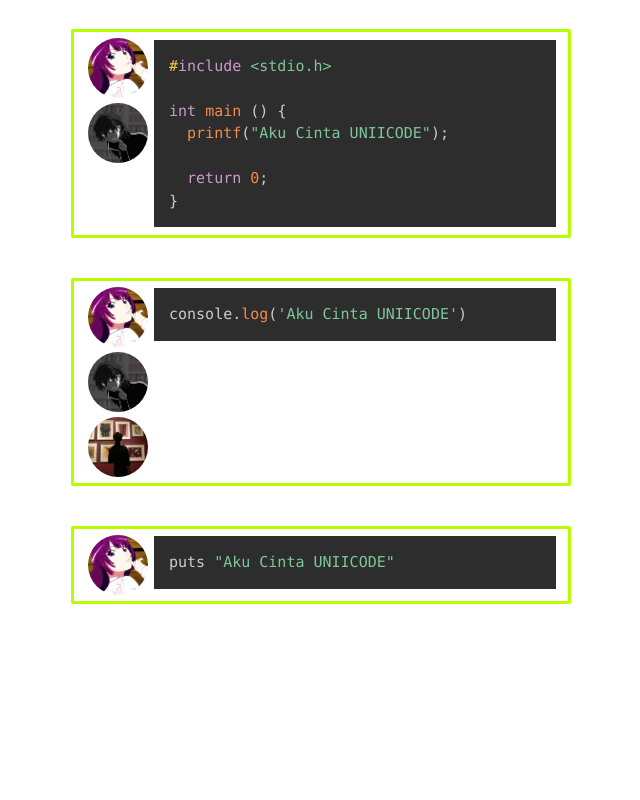
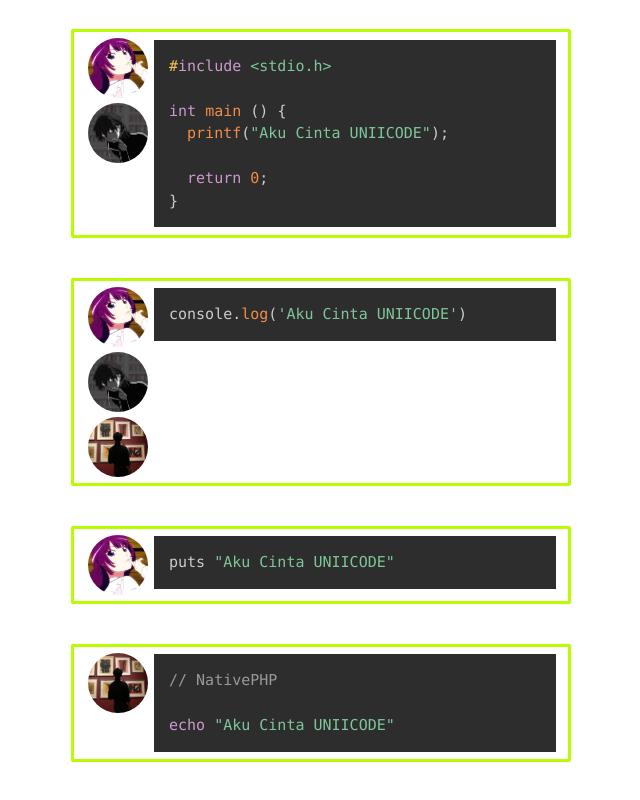
Before and after one commit to hawariMuflihMunte/uniicode-birthday, a Vue app: page / in a window 1280 px wide. Shown: the part 268-1068 px from the top of the page, without its empty margins (319-959 px from the left). Before the commit the page ends 962 px from the top, so only its background shows below. Built offline with nearby package versions, Linux system fonts and the light colour scheme.

Commit message:
Add person: Galih[PHP]

```diff
--- a/src/App.vue
+++ b/src/App.vue
@@ -54,6 +54,13 @@ const codes = {
     return `main :: IO()
     main = putStrLn "Aku Cinta UNIICODE"
     `.trim();
+  },
+  php: () => {
+    return `
+      // NativePHP
+
+      echo "Aku Cinta UNIICODE"
+    `.trim();
   }
 };
 </script>
@@ -89,6 +96,14 @@ const codes = {
         </section>
         <CodeBlock language="ruby">
           {{ codes.ruby() }}
+        </CodeBlock>
+      </section>
+      <section class="code-wrapper">
+        <section class="flex-col">
+          <img src="@/assets/person/galih.jpg" alt="Galih" class="person-img">
+        </section>
+        <CodeBlock language="php">
+          {{ codes.php() }}
         </CodeBlock>
       </section>
     </main>
```
